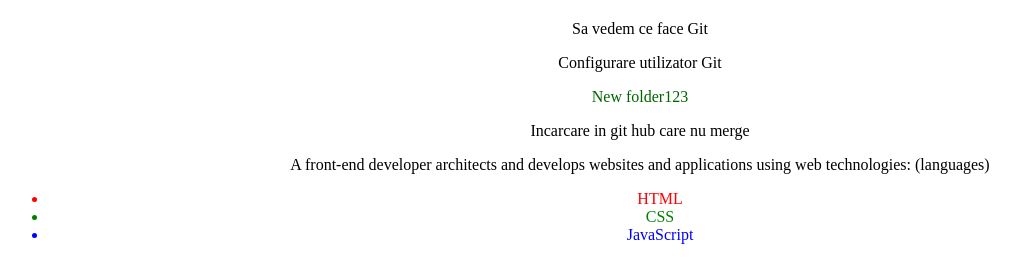
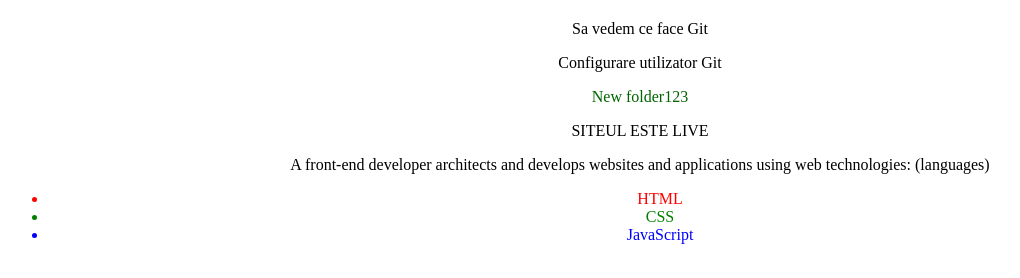
Before and after one commit to EmanuelIonescu/Front-End-Dev, a plain HTML site: page index.html in a window 1280 px wide. Shown: the part 46-324 px from the top of the page, without its empty margins (0-1020 px from the left). Drawn offline with Linux system fonts and the light colour scheme.

Commit message:
SITE LIVE

```diff
--- a/index.html
+++ b/index.html
@@ -2,7 +2,7 @@
 <p>Sa vedem ce face Git</p>
 <p>Configurare utilizator Git</p>
 <p style="color: darkgreen;">New folder123</p>
-<p>Incarcare in git hub care nu merge</p>
+<p>SITEUL ESTE LIVE</p>
 
  <p>A front-end developer architects and develops websites and applications using web technologies:
 (languages)</p>
```
